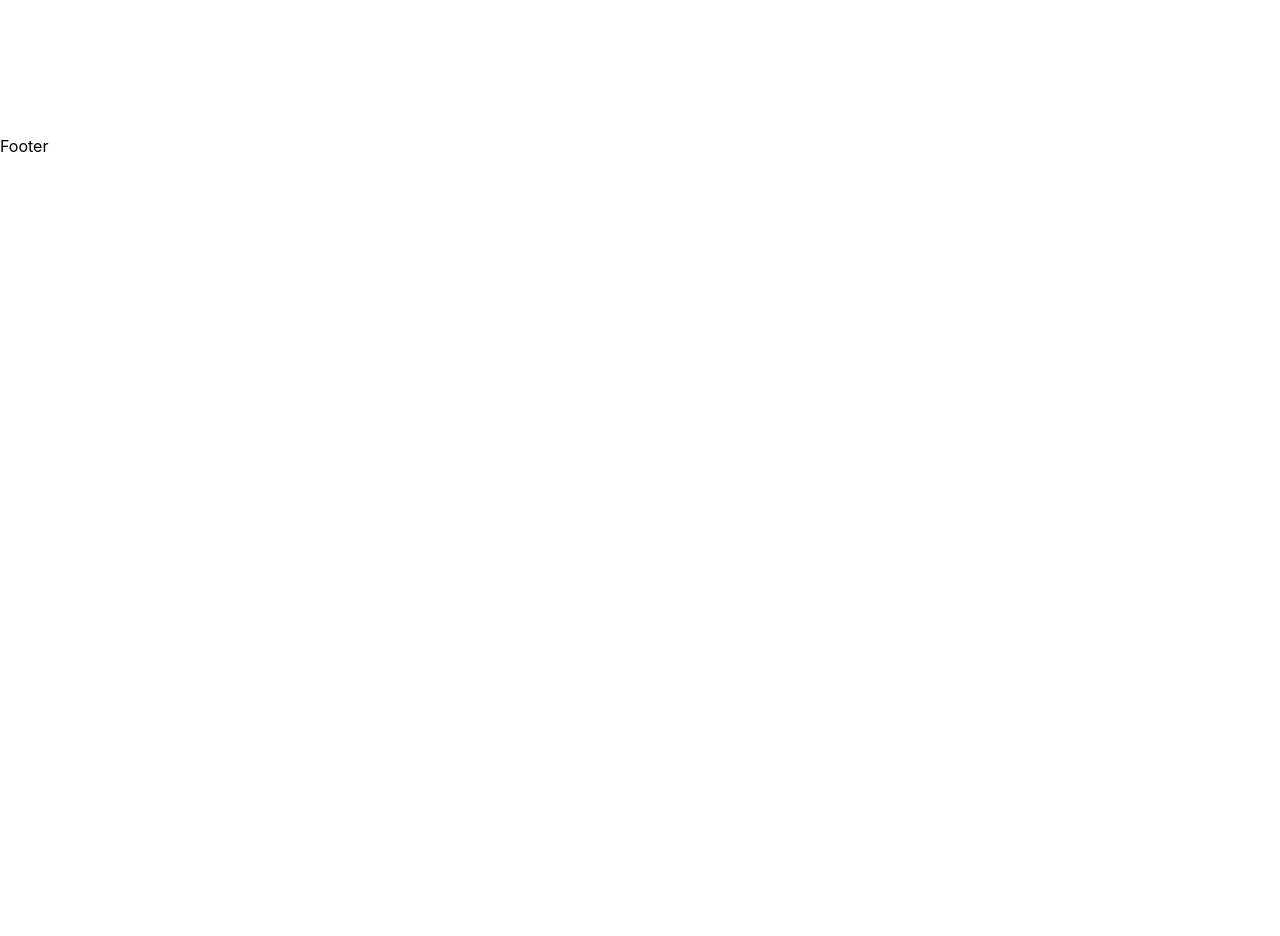
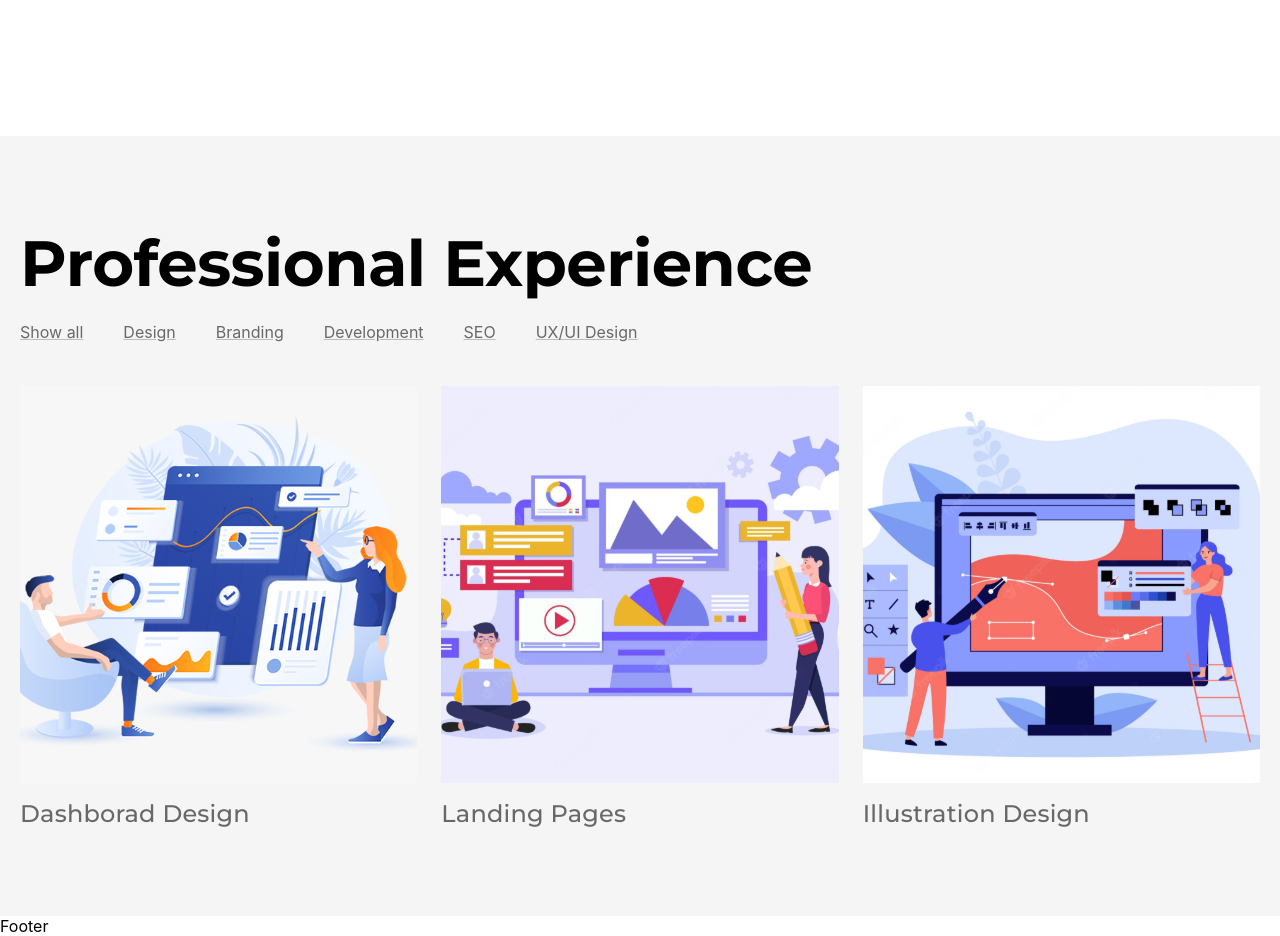
Before and after one commit to olehkl1apko/creative-agency-reactjs-app, a React (Create React App) app: page / in a window 1280 px wide. Shown: the part 1780-2716 px from the top of the page. Before the commit the page ends 1936 px from the top, so only its background shows below. Built offline with nearby package versions, Linux system fonts and the light colour scheme.

Commit message:
ADD: experience cmp

```diff
--- /dev/null
+++ b/src/components/Experience/Experience.jsx
@@ -0,0 +1,59 @@
+import { Box, Typography, Link, Grid } from "@mui/material";
+
+import { dashborad, landing_page, ilustraton_page } from "../../assets/img";
+import styles from "./styles";
+
+const links = [
+  "Show all",
+  "Design",
+  "Branding",
+  "Development",
+  "SEO",
+  "UX/UI Design",
+];
+
+export const Experience = () => {
+  return (
+    <Box sx={styles.experience}>
+      <Box sx={styles.wrapper}>
+        <Typography variant="h2">professional experience</Typography>
+        <Box sx={styles.links}>
+          {links.map((link, index) => {
+            return (
+              <Link key={index} sx={styles.link}>
+                {link}
+              </Link>
+            );
+          })}
+        </Box>
+        <Grid
+          container
+          spacing={{ xs: 2, md: 3 }}
+          columns={{ xs: 4, sm: 8, md: 12 }}
+          justifyContent="center"
+        >
+          <Grid item xs={6} sm={4} md={4}>
+            <Box>
+              <Box component="img" src={dashborad} sx={styles.imgItem} />
+              <Typography sx={styles.contentTitle}>dashborad design</Typography>
+            </Box>
+          </Grid>
+          <Grid item xs={6} sm={4} md={4}>
+            <Box>
+              <Box component="img" src={landing_page} sx={styles.imgItem} />
+              <Typography sx={styles.contentTitle}>landing pages</Typography>
+            </Box>
+          </Grid>
+          <Grid item xs={6} sm={4} md={4}>
+            <Box>
+              <Box component="img" src={ilustraton_page} sx={styles.imgItem} />
+              <Typography sx={styles.contentTitle}>
+                illustration design
+              </Typography>
+            </Box>
+          </Grid>
+        </Grid>
+      </Box>
+    </Box>
+  );
+};
--- /dev/null
+++ b/src/components/Experience/styles.js
@@ -0,0 +1,54 @@
+const styles = {
+  experience: (theme) => ({
+    padding: "44px 20px",
+    display: "flex",
+    justifyContent: "center",
+    textAlign: "center",
+    background: "#F5F5F5",
+    [theme.breakpoints.up("sm")]: {
+      textAlign: "left",
+    },
+    [theme.breakpoints.up("lg")]: {
+      padding: "88px 20px",
+    },
+  }),
+
+  wrapper: {
+    maxWidth: "1240px",
+  },
+  links: (theme) => ({
+    flexGrow: 1,
+    display: "flex",
+    flexWrap: "wrap",
+    maxWidth: "240px",
+    marginTop: "20px",
+    gap: "20px",
+    [theme.breakpoints.up("sm")]: {
+      gap: "40px",
+      maxWidth: "100%",
+    },
+  }),
+  imgItem: (theme) => ({
+    width: "100%",
+    marginTop: "24px",
+    maxWidth: "402px",
+    [theme.breakpoints.up("sm")]: {
+      marginTop: "44px",
+    },
+  }),
+  contentTitle: (theme) => ({
+    fontSize: "14px",
+    lineHeight: "17px",
+    marginTop: "12px",
+    maxWidth: "402px",
+    textAlign: "left",
+    margin: "12px auto 0",
+    ...theme.typography.someStyle,
+    [theme.breakpoints.up("sm")]: {
+      fontSize: "24px",
+      lineHeight: "29px",
+    },
+  }),
+};
+
+export default styles;
--- a/src/components/index.js
+++ b/src/components/index.js
@@ -4,7 +4,17 @@ import { Drawer } from "./Drawer/Drawer";
 import { Footer } from "./Footer/Footer";
 import { Header } from "./Header/Header";
 import { CreativeDesign } from "./CreativeDesign/CreativeDesign";
+import { Experience } from "./Experience/Experience";
 
 import { Hero } from "./Hero/Hero";
 
-export { Button, Navbar, Drawer, Footer, Header, Hero, CreativeDesign };
+export {
+  Button,
+  Navbar,
+  Drawer,
+  Footer,
+  Header,
+  Hero,
+  CreativeDesign,
+  Experience,
+};
--- a/src/pages/HomePage.jsx
+++ b/src/pages/HomePage.jsx
@@ -1,11 +1,11 @@
-import { Hero, CreativeDesign } from "../components";
+import { Hero, CreativeDesign, Experience } from "../components";
 
 const HomePage = () => {
   return (
     <>
       <Hero />
       <CreativeDesign />
-      {/* <Experience /> */}
+      <Experience />
     </>
   );
 };
```
